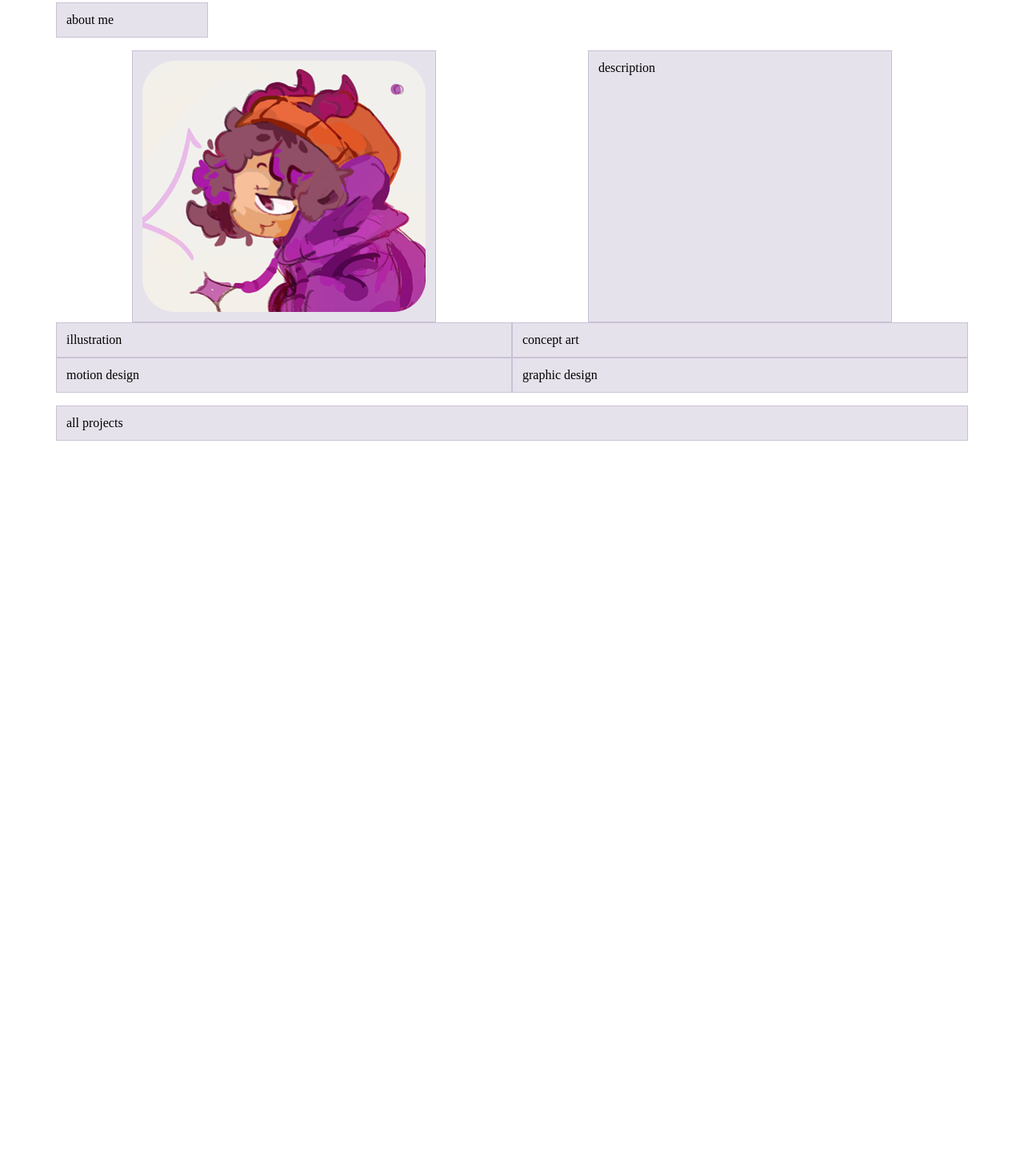
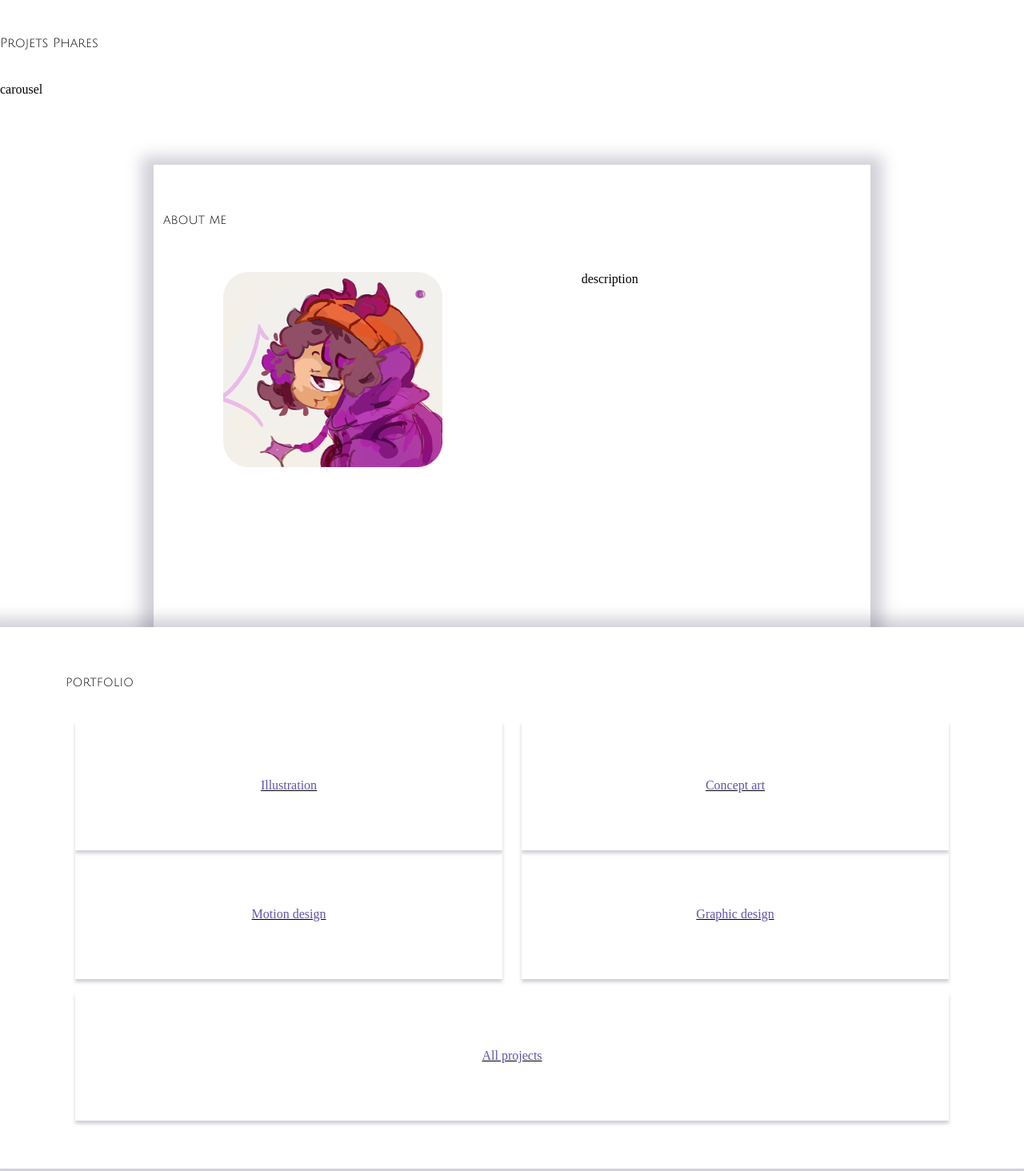
Before and after one commit to LyaKelo/Portfolio, a website built with Parcel: page src/index.html in a window 1280 px wide. Shown: the part 1023-2487 px from the top of the page at 80% size. Before the commit the page ends 1574 px from the top, so only its background shows below. Built offline with nearby package versions, Linux system fonts and the light colour scheme; a web font is replaced by a local one.

Commit message:
fin du 27.03

```diff
--- a/src/index.html
+++ b/src/index.html
@@ -25,12 +25,13 @@
           </div>
 
     <!-- carousel -->
+    <div class="col-4"><div class="homepage-section-title">Projets Phares</div></div>
     carousel
     <!-- about me -->
-    <div class="l-about-me">
+    <div class="l-homepage-about-me">
     <div class="container">
       <div class="row">
-        <div class="col-2">about me</div>
+        <div class="col-2"><div class="homepage-section-title">about me</div></div>
       </div>
       <div class="row">
         <div class="col-4 offset-1">
@@ -41,18 +42,25 @@
         <div class="col-4 offset-2">description</div>
       </div>
     </div>
-  </div>
+    </div>
     <!-- portfolio section -->
+    <div class="l-homepage-portfolio">
     <div class="container">
       <div class="row">
-        <div class="col-6">illustration</div>
-        <div class="col-6">concept art</div>
-        <div class="col-6">motion design</div>
-        <div class="col-6">graphic design</div>
+        <div class="col-2"><div class="homepage-section-title">portfolio</div></div>
+      </div>
+    <div class="container">
+      <div class="row">
+        <div class="col-6"><a href="illustration.html"><div class="homepage-portfolio-card">Illustration</div></a></div>
+         <div class="col-6"><a href="concept-art.html"><div class="homepage-portfolio-card">Concept art</div></a></div>
+         <div class="col-6"><a href="motion.design.html"><div class="homepage-portfolio-card">Motion design</div></a></div>
+        <div class="col-6"><a href="graphic-design.html"><div class="homepage-portfolio-card">Graphic design</div></a></div>
       </div>
       <div class="row">
-        <div class="col-12">all projects</div>
+        <div class="col-12"><a href="all-projects.html"><div class="homepage-portfolio-card">All projects</div></a></div>
       </div>
+    </div>
+    </div>
     </div>
 
 
--- a/src/scss/_base.scss
+++ b/src/scss/_base.scss
@@ -25,4 +25,5 @@ video {
 
 body {
   font-family: Heiti Tc;
+
 }
--- a/src/scss/_font.scss
+++ b/src/scss/_font.scss
@@ -22,3 +22,7 @@
   font-family: Inter Italic;
   src: url(/src/Fonts/Inter-Italic.woff2) format("woff2");
 }
+@font-face {
+  font-family: Julius Sans One;
+  src: url(/src/Fonts/JuliusSansOne.woff2) format("woff2");
+}
--- a/src/scss/_layout.scss
+++ b/src/scss/_layout.scss
@@ -8,3 +8,18 @@
 //   background-color: #fff;
 //   box-shadow: 0px 4px 17.5px 15px rgba(78, 74, 103, 0.26);
 // }
+
+.l-homepage-about-me {
+  background: #ffffff;
+  box-shadow: 0px 4px 17.5px 15px rgba(78, 74, 103, 0.26);
+  margin: 85px 15% 0px 15%;
+  padding-bottom: 200px;
+}
+
+.l-homepage-portfolio {
+  background: #ffffff;
+  box-shadow: 0px 4px 17.5px 15px rgba(78, 74, 103, 0.26);
+  margin-top: 100;
+  margin-bottom: 200px;
+  padding-bottom: 60px;
+}
--- a/src/scss/main.scss
+++ b/src/scss/main.scss
@@ -3,13 +3,13 @@
   margin-top: 16px;
 }
 
-.row > .col,
-.row > [class^="col-"] {
-  padding-top: 12px;
-  padding-bottom: 12px;
-  background-color: rgba(86, 61, 124, 0.15);
-  border: 1px solid rgba(86, 61, 124, 0.2);
-}
+// .row > .col,
+// .row > [class^="col-"] {
+//   padding-top: 12px;
+//   padding-bottom: 12px;
+//   background-color: rgba(86, 61, 124, 0.15);
+//   border: 1px solid rgba(86, 61, 124, 0.2);
+// }
 @import "font";
 @import "base";
 @import "layout";
--- a/src/scss/modules/_header.scss
+++ b/src/scss/modules/_header.scss
@@ -5,9 +5,10 @@
   align-items: center;
   border: 1px solid var(--Unclicked-unhovered, #cfc9d9);
   box-shadow: 5px 5px 4px 0px rgba(162, 147, 172, 0.3);
-  backdrop-filter: blur(2px);
-  // margin: 0px 35px 0px 35px;
+  background-color: white;
   width: 95%;
+  position: fixed;
+  top: 35px;
 }
 .header-left-elements {
   display: flex;
--- a/src/scss/modules/_homepage.scss
+++ b/src/scss/modules/_homepage.scss
@@ -1,8 +1,26 @@
 .homepage-banner img {
   width: 100%;
   margin-top: 30px;
+}
+.homepage-section-title {
+  font-family: Julius Sans One;
+  margin-top: 60px;
+  margin-bottom: 40px;
 }
 
 .homepage-profile-pic img {
   width: 100%;
 }
+.homepage-portfolio-card {
+  display: flex;
+  height: 161px;
+  padding: 80px 136px;
+  justify-content: center;
+  align-items: center;
+  gap: 10px;
+  box-shadow: 0px 4px 4px 0px rgba(78, 74, 103, 0.26);
+  color: rgba(96, 83, 173, 1);
+}
+
+.homepage-portfolio-card :nth-child(1) {
+}
```
Also changed, not shown: src/concept-art.html (+4 -1 lines), src/graphic-design.html (+1 -1 lines), src/header.html (+3 -1 lines), src/illustration.html (+1 -1 lines), src/motion.design.html (+1 -1 lines), src/project-selected.html (+1 -1 lines), src/Fonts/JuliusSansOne.woff2 (added).
